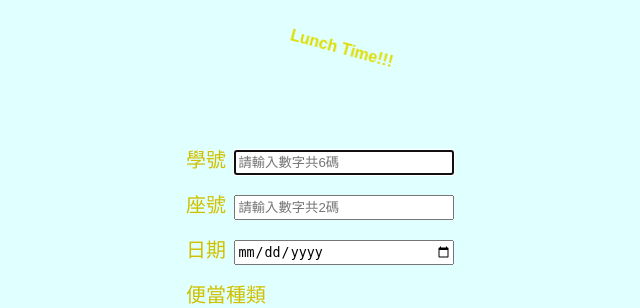
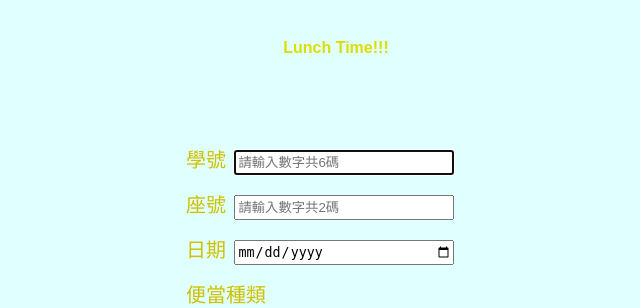
Before and after one commit to 113empire/lunch13, a Flask app: page /order/ in a window 1280 px wide. Shown: the top 308 px of the page, without its empty margins (304-944 px from the left). Run offline with Flask 2, Linux system fonts and the light colour scheme.

Commit message:
Update order.css

```diff
--- a/static/css/order.css
+++ b/static/css/order.css
@@ -55,7 +55,7 @@ a:hover {
 	text-align: center;
 	color: #dddd00;
 	position: relative;
-	transform: rotate(15deg);
+	/*transform: rotate(15deg);*/
 	animation-name: example;
   	animation-duration: 1s;
 	/*animation-iteration-count: infinite;*/
```
